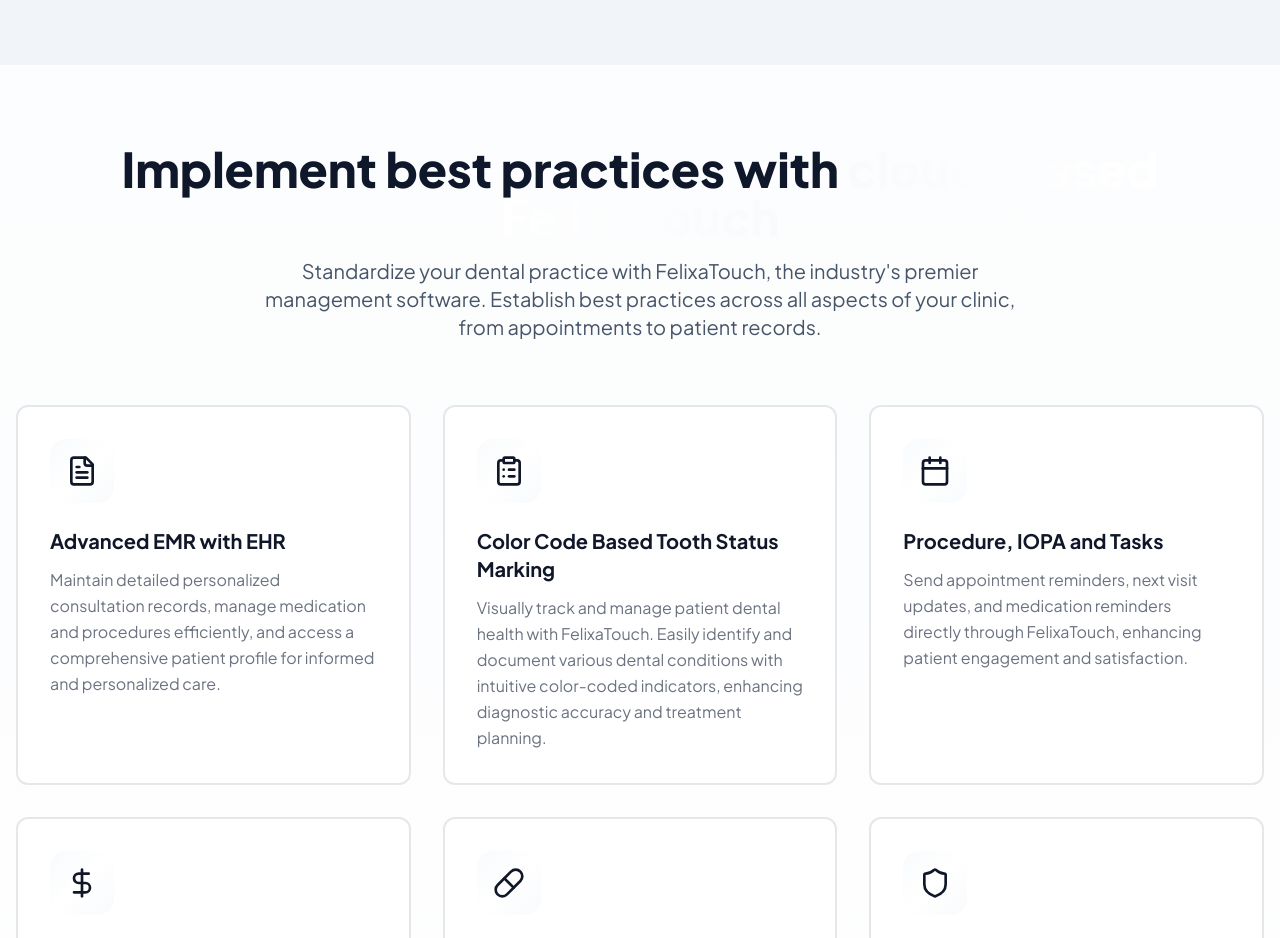
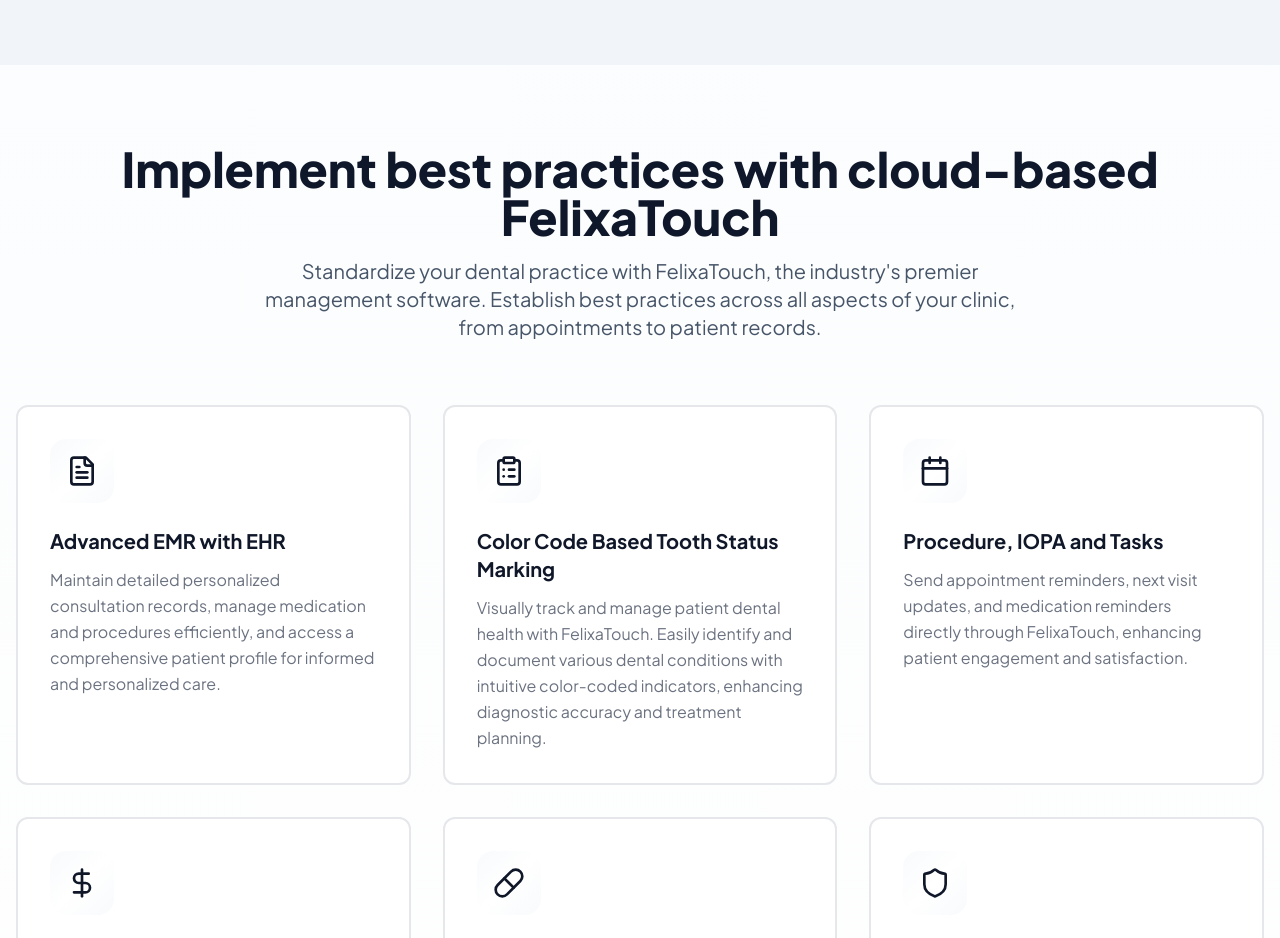
Before and after one commit to sahircmr/Felixatouch-softgen, a Next.js app: page /dental-clinic-management-software in a window 1280 px wide. Shown: the part 1600-2538 px from the top of the page. Built offline with nearby package versions, Linux system fonts and the light colour scheme.

Commit message:
Edit /src/pages/dental-clinic-management-software.tsx

```diff
--- a/src/pages/dental-clinic-management-software.tsx
+++ b/src/pages/dental-clinic-management-software.tsx
@@ -260,10 +260,8 @@
             <div className="max-w-7xl mx-auto">
               <div className="text-center space-y-4 mb-16">
                 <h2 className="text-4xl md:text-5xl font-black text-slate-900 dark:text-white">
-                  Implement best practices with{" "}
-                  <span className="text-transparent bg-clip-text bg-gradient-to-r from-brand-primary to-emerald-600">
-                    cloud-based FelixaTouch
-                  </span>
+                 Implement best practices with cloud-based FelixaTouch
+
                 </h2>
                 <p className="text-xl text-slate-600 dark:text-slate-300 max-w-3xl mx-auto">
                   Standardize your dental practice with FelixaTouch, the industry's premier management software. Establish best practices across all aspects of your clinic, from appointments to patient records.
```
